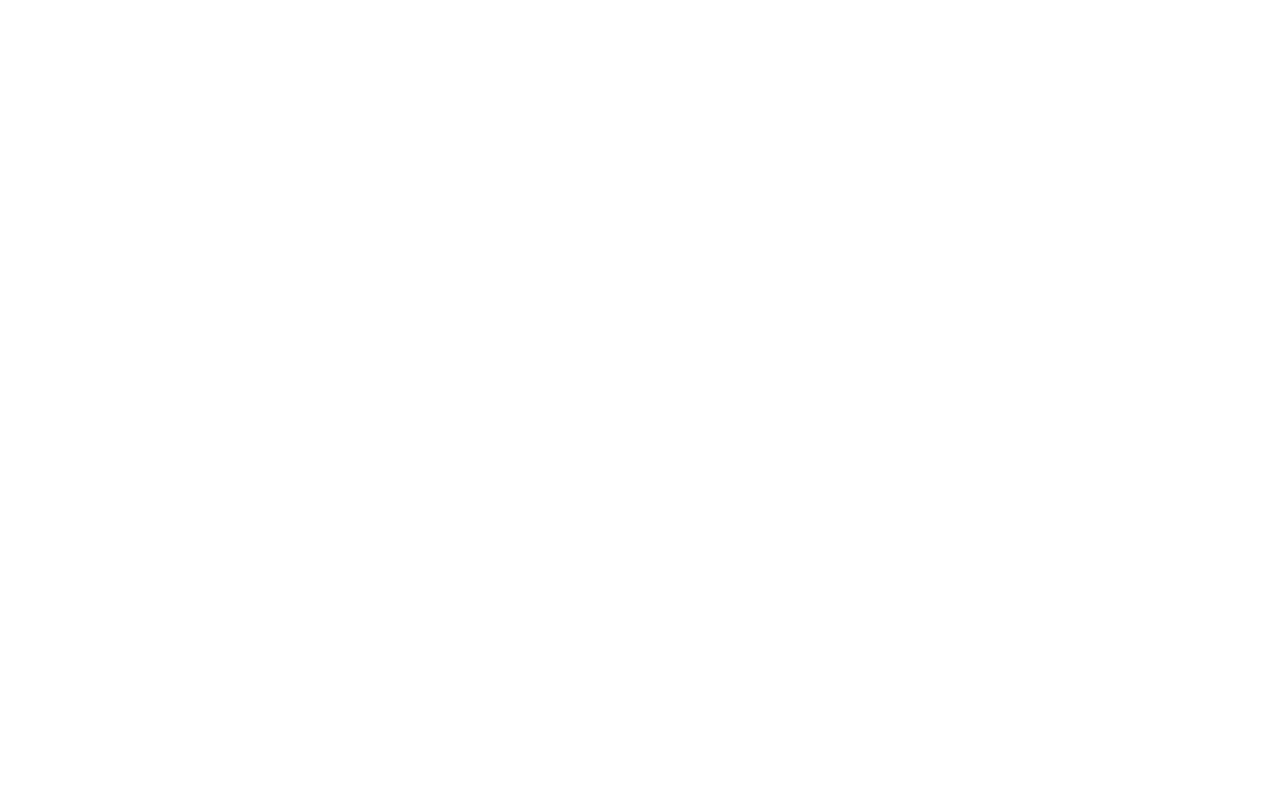
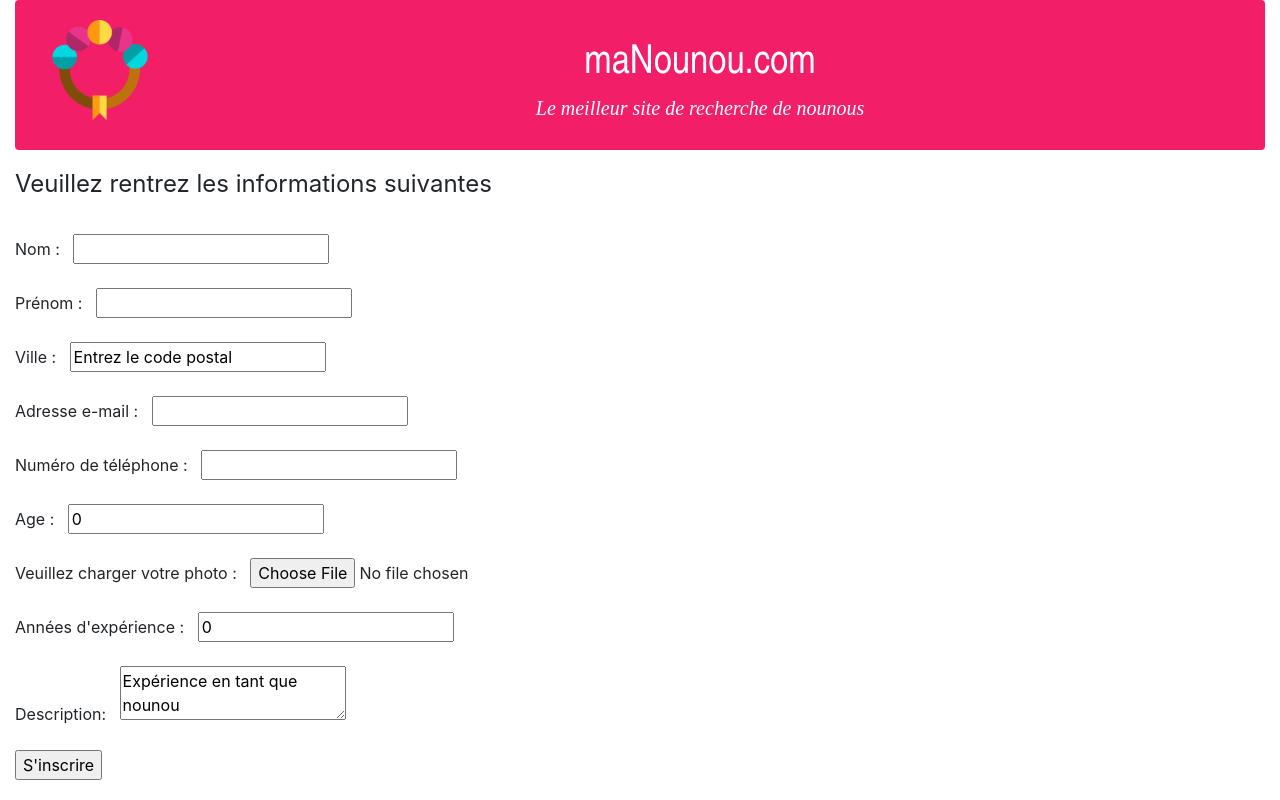
Before and after one commit to RobinLallier/projetLO07, a PHP site: page /html/inscriptionNounou.php in a window 1280 px wide. Before the commit the page is empty. Run offline with PHP 8.4, Linux system fonts and the light colour scheme.

Commit message:
form nounou

```diff
--- a/NounousLO07/html/inscriptionNounou.php
+++ b/NounousLO07/html/inscriptionNounou.php
@@ -1,11 +1,66 @@
 <!DOCTYPE html>
 <html lang="en">
 <head>
-    <meta charset="UTF-8">
-    <title>maNounou.com</title>
-    <!-- coucou-->
+    <meta charset="utf-8">
+    <meta name="viewport" content="width=device-width, initial-scale=1, shrink-to-fit=no">
+
+    <title>MaNounou.com</title>
+
+    <link rel="stylesheet" href="https://maxcdn.bootstrapcdn.com/bootstrap/4.0.0/css/bootstrap.min.css" integrity="sha384-Gn5384xqQ1aoWXA+058RXPxPg6fy4IWvTNh0E263XmFcJlSAwiGgFAW/dAiS6JXm" crossorigin="anonymous">
+    <link rel="stylesheet" href="../css/main.css">
 </head>
-<body>
+<body class="container-fluid">
+<header class="text-center container-fluid">
+    <a href="index.html" >
+        <img src="../img/rattle.png" class="float-left logo" alt="hochet">
+    </a>
+    <h1 class="titreaccueil">maNounou.com</h1>
+    <h2 class="lead">Le meilleur site de recherche de nounous</h2>
+</header>
+ <form method="GET" action="board_nounou.html">
+     <p>
+     <fieldset>
+         <legend>Veuillez rentrez les informations suivantes</legend>
+         <br>
+         Nom :
+         &nbsp;
+         <input type="text" name="nom" value=""/>
+         <br><br>
+         Prénom :
+         &nbsp;
+         <input type="text" name="prenom" value=""/>
+         <br><br>
+         Ville :
+         &nbsp;
+         <input type="text" name="ville" value="Entrez le code postal"/>
+         <br><br>
+         Adresse e-mail :
+         &nbsp;
+         <input type="text" name="mail" value=""/>
+         <br><br>
+         Numéro de téléphone :
+         &nbsp;
+         <input type="text" name="ville" value=""/>
+         <br><br>
+         Age :
+         &nbsp;
+         <input type="number" name="age" value="0">
+         <br><br>
+         Veuillez charger votre photo :
+         &nbsp;
+         <input type="file" name="photo">
+         <br><br>
+         Années d'expérience :
+         &nbsp;
+         <input type="number" name="experience" value="0">
+         <br><br>
+         Description:
+         &nbsp;
+         <textarea name="description">Expérience en tant que nounou</textarea>
+         <br><br>
+         <input type="submit" name="envoi" value="S'inscrire">
 
+     </fieldset>
+ </form>
 </body>
 </html>
```
Also changed, not shown: 2 other files.
